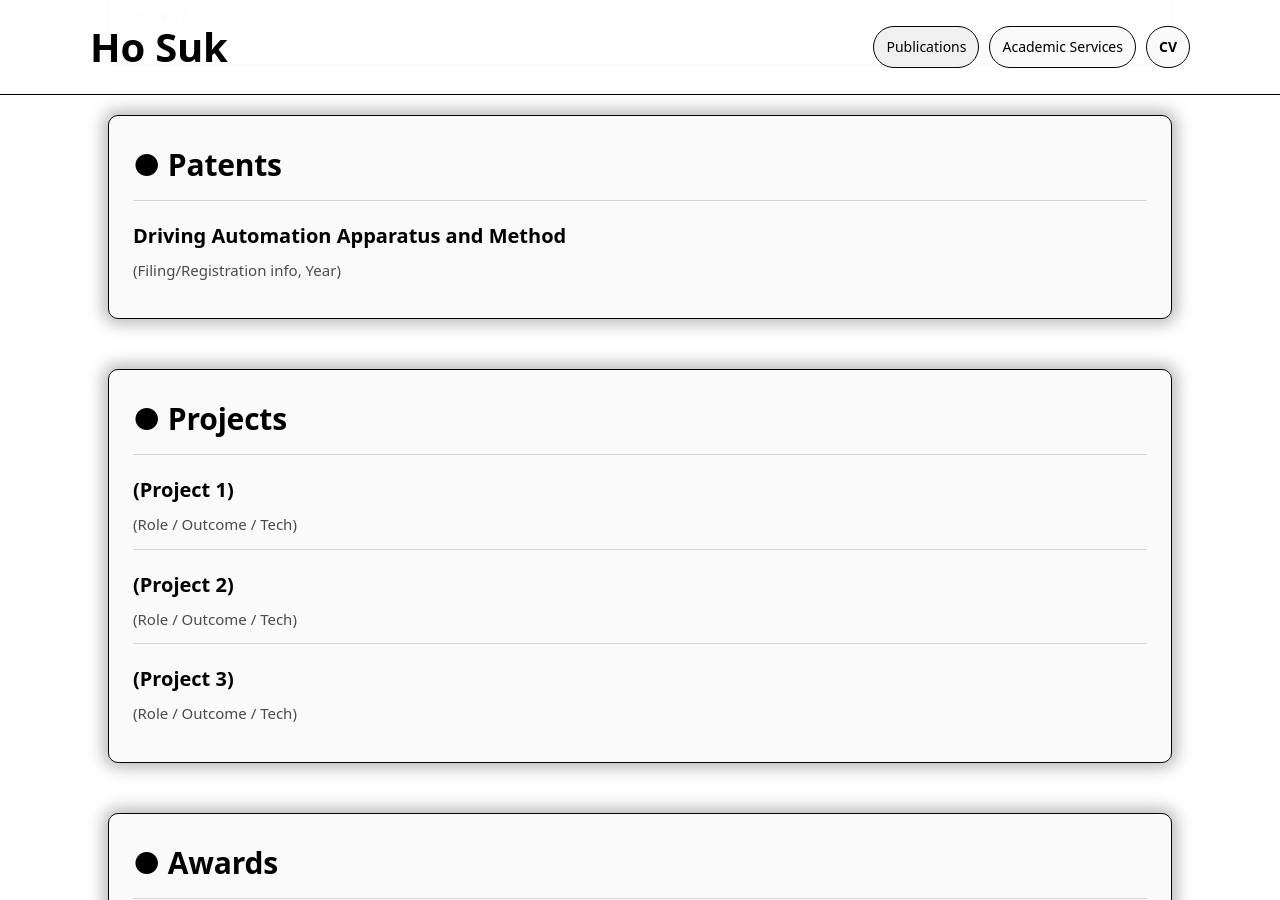
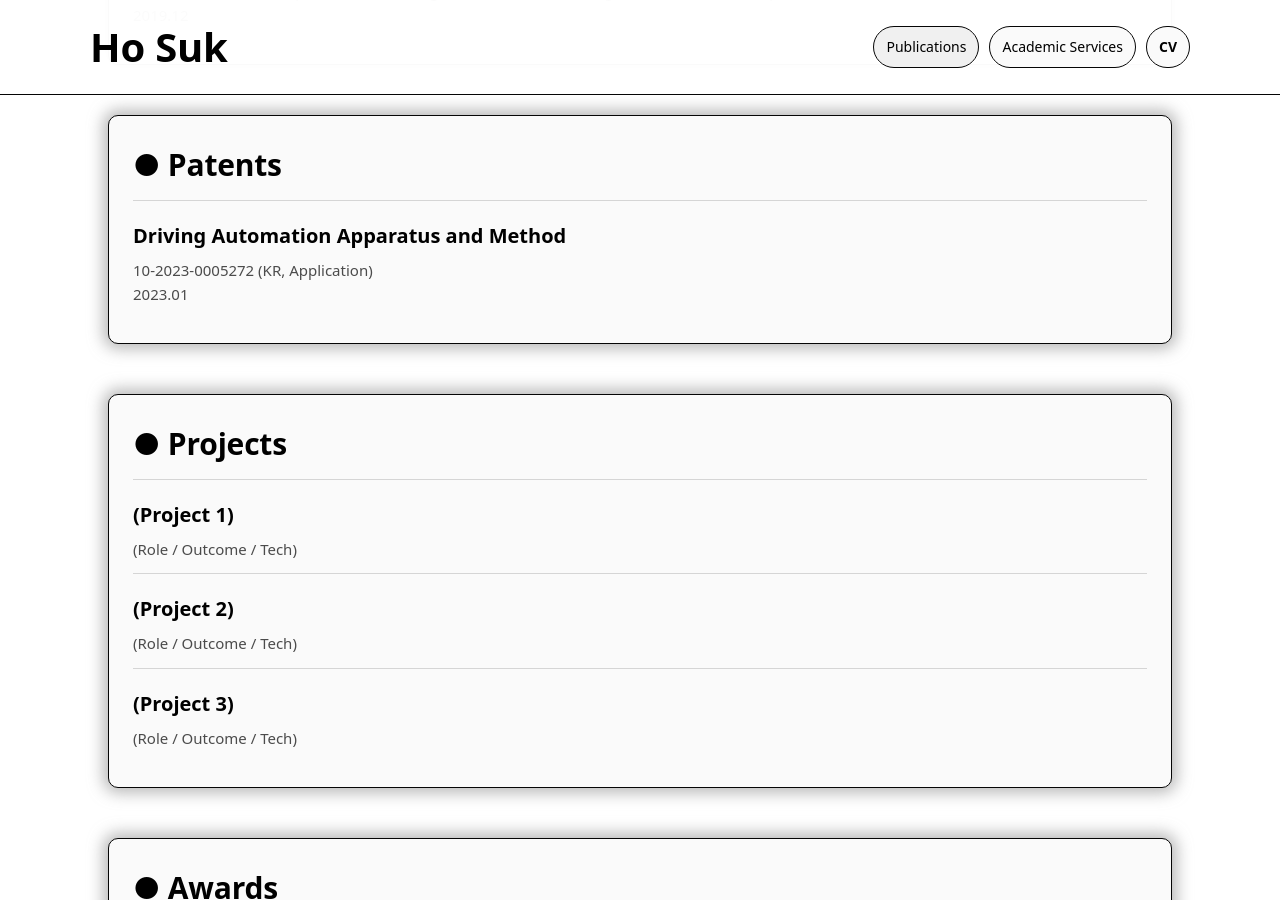
Before and after one commit to ho-suk-93/ho-suk-93.github.io, a Jekyll site: the page built from index.md, in a window 1280 px wide and 900 px high, scrolled down 5176 px. Built offline with Jekyll 4.4.1, drawn with Linux system fonts in a browser that asks for light colours.

Commit message:
Update index.md

```diff
--- a/index.md
+++ b/index.md
@@ -219,7 +219,8 @@ description: "Ho Suk's Personal Website"
     <div class="section-title">● Patents</div>
     <div class="list-item">
       <p class="item-title">Driving Automation Apparatus and Method</p>
-      <p class="item-desc">(Filing/Registration info, Year)</p>
+      <p class="item-desc">10-2023-0005272 (KR, Application)</p>
+      <p class="item-desc">2023.01</p>
     </div>
   </div>
 </section>
```
